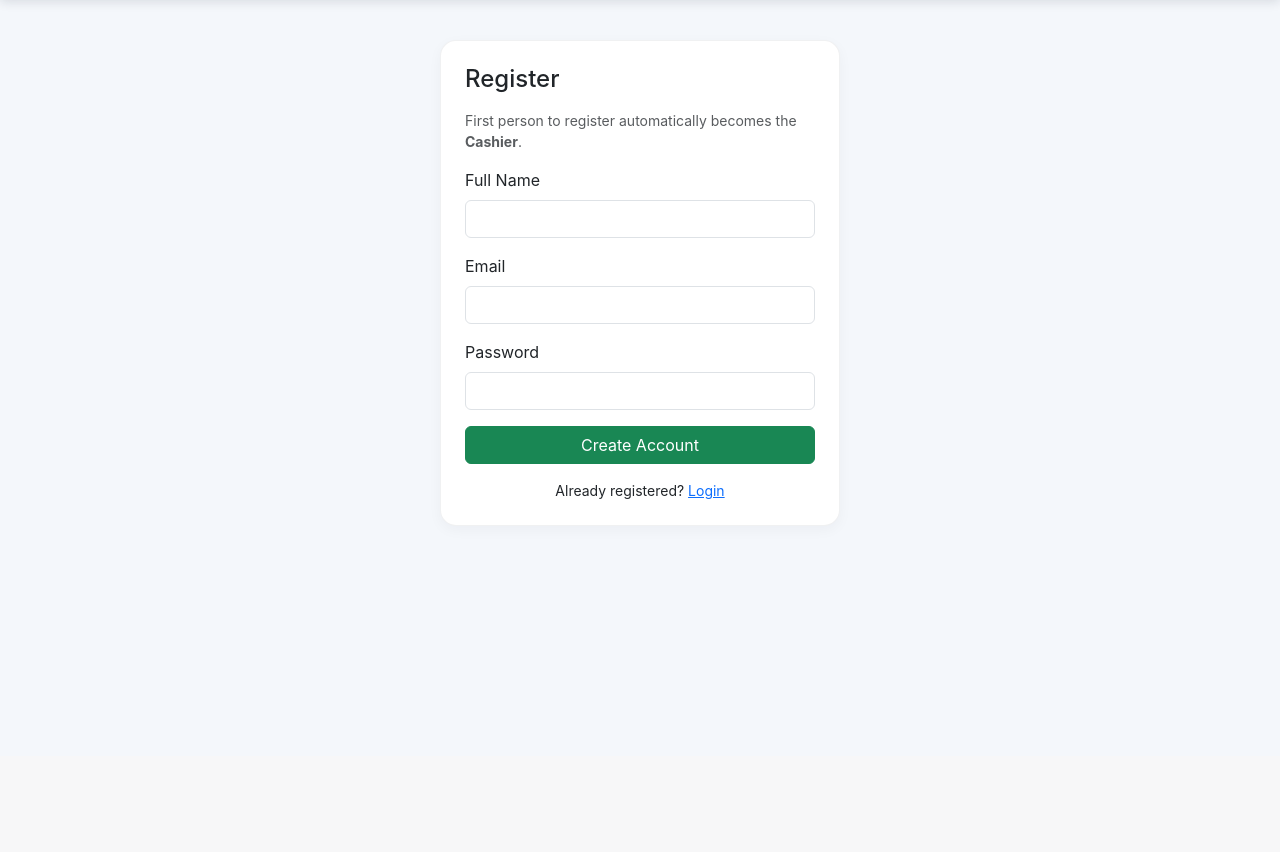
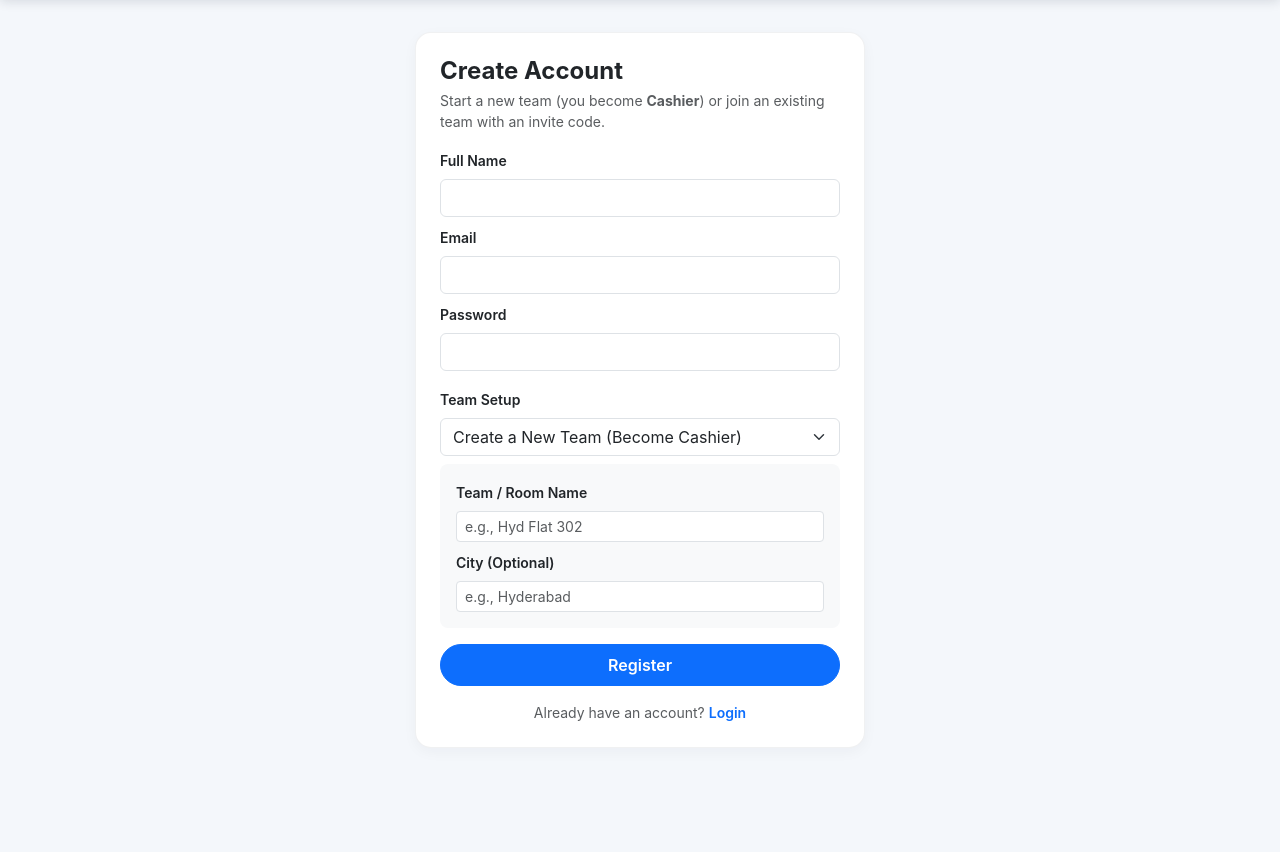
Before and after one commit to Bmk265/Tharvatha-Cheptha, a Flask app: page /register in a window 1280 px wide. Shown: the part 44-896 px from the top of the page. Before the commit the page ends 543 px from the top, so only its background shows below. Run offline with Flask 3, Linux system fonts and the light colour scheme.

Commit message:
Update register.html

```diff
--- a/templates/register.html
+++ b/templates/register.html
@@ -1,23 +1,60 @@
 {% extends "base.html" %}
 {% block content %}
-<div class="card p-4 mx-auto mt-4" style="max-width: 400px;">
-  <h4 class="mb-3">Register</h4>
-  <p class="text-muted small">First person to register automatically becomes the <strong>Cashier</strong>.</p>
+<div class="card p-4 mx-auto mt-3" style="max-width: 450px;">
+  <h4 class="fw-bold mb-1">Create Account</h4>
+  <p class="text-muted small mb-3">Start a new team (you become <strong>Cashier</strong>) or join an existing team with an invite code.</p>
   <form method="POST">
-    <div class="mb-3">
-      <label class="form-label">Full Name</label>
+    <div class="mb-2">
+      <label class="form-label small fw-semibold">Full Name</label>
       <input type="text" name="name" class="form-control" required>
     </div>
-    <div class="mb-3">
-      <label class="form-label">Email</label>
+    <div class="mb-2">
+      <label class="form-label small fw-semibold">Email</label>
       <input type="email" name="email" class="form-control" required>
     </div>
     <div class="mb-3">
-      <label class="form-label">Password</label>
+      <label class="form-label small fw-semibold">Password</label>
       <input type="password" name="password" class="form-control" required>
     </div>
-    <button class="btn btn-success w-100">Create Account</button>
+
+    <div class="mb-2">
+      <label class="form-label small fw-semibold">Team Setup</label>
+      <select name="team_mode" id="teamModeSelect" class="form-select" onchange="toggleTeamFields()">
+        <option value="create">Create a New Team (Become Cashier)</option>
+        <option value="join">Join Existing Team with Invite Code</option>
+      </select>
+    </div>
+
+    <div id="createTeamBox" class="bg-light p-3 rounded-3 mb-3">
+      <div class="mb-2">
+        <label class="form-label small fw-semibold">Team / Room Name</label>
+        <input type="text" name="team_name" class="form-control form-control-sm" placeholder="e.g., Hyd Flat 302">
+      </div>
+      <div>
+        <label class="form-label small fw-semibold">City (Optional)</label>
+        <input type="text" name="team_city" class="form-control form-control-sm" placeholder="e.g., Hyderabad">
+      </div>
+    </div>
+
+    <div id="joinTeamBox" class="bg-light p-3 rounded-3 mb-3 d-none">
+      <label class="form-label small fw-semibold">Team Invite Code</label>
+      <input type="text" name="invite_code" class="form-control form-control-sm text-uppercase" placeholder="e.g., HYDFL302">
+    </div>
+
+    <button class="btn btn-primary w-100 rounded-pill py-2 fw-semibold">Register</button>
   </form>
-  <p class="mt-3 mb-0 text-center small">Already registered? <a href="{{ url_for('login') }}">Login</a></p>
+  <p class="mt-3 mb-0 text-center small text-muted">
+    Already have an account? <a href="{{ url_for('login') }}" class="fw-semibold text-decoration-none">Login</a>
+  </p>
 </div>
 {% endblock %}
+
+{% block scripts %}
+<script>
+  function toggleTeamFields() {
+    const mode = document.getElementById('teamModeSelect').value;
+    document.getElementById('createTeamBox').classList.toggle('d-none', mode !== 'create');
+    document.getElementById('joinTeamBox').classList.toggle('d-none', mode !== 'join');
+  }
+</script>
+{% endblock %}
```
